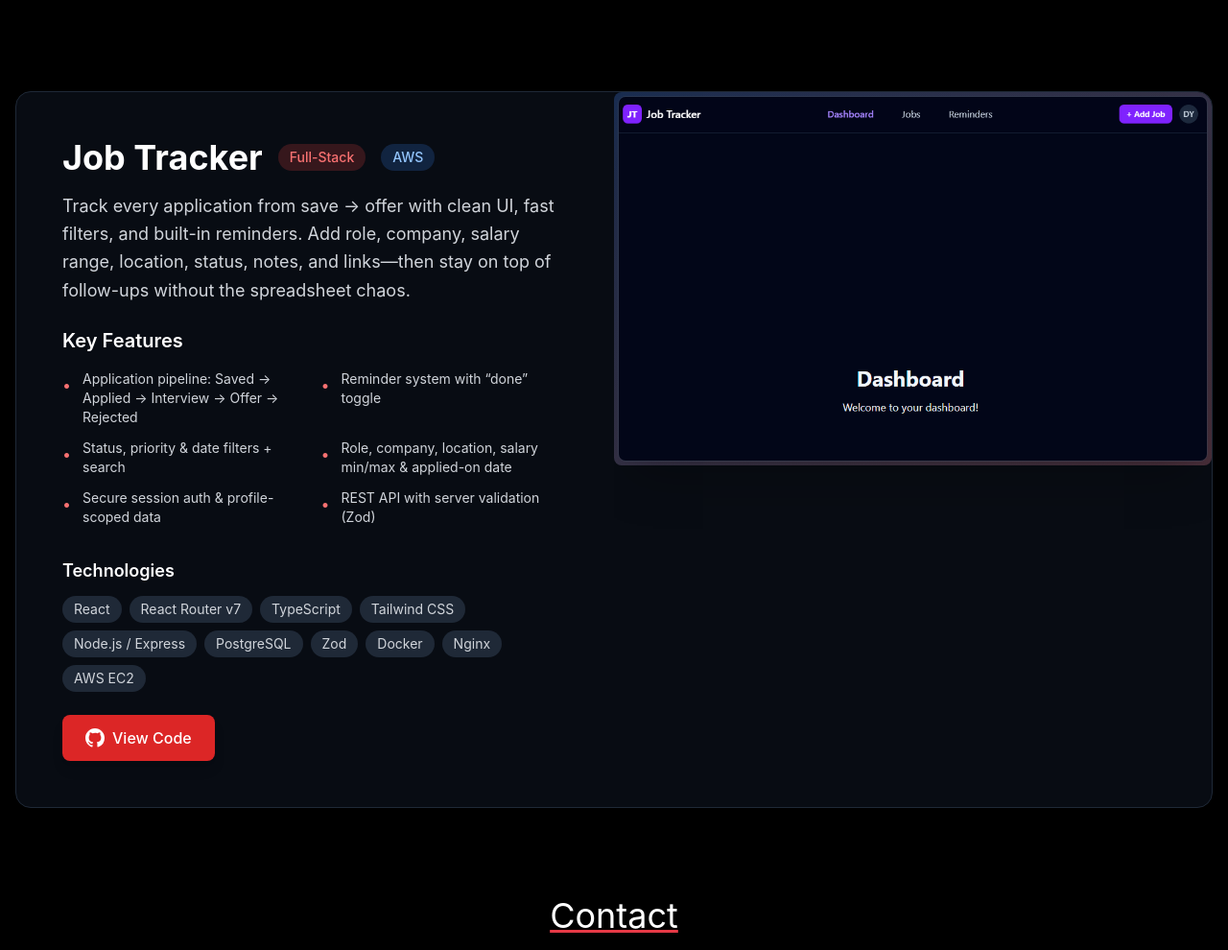
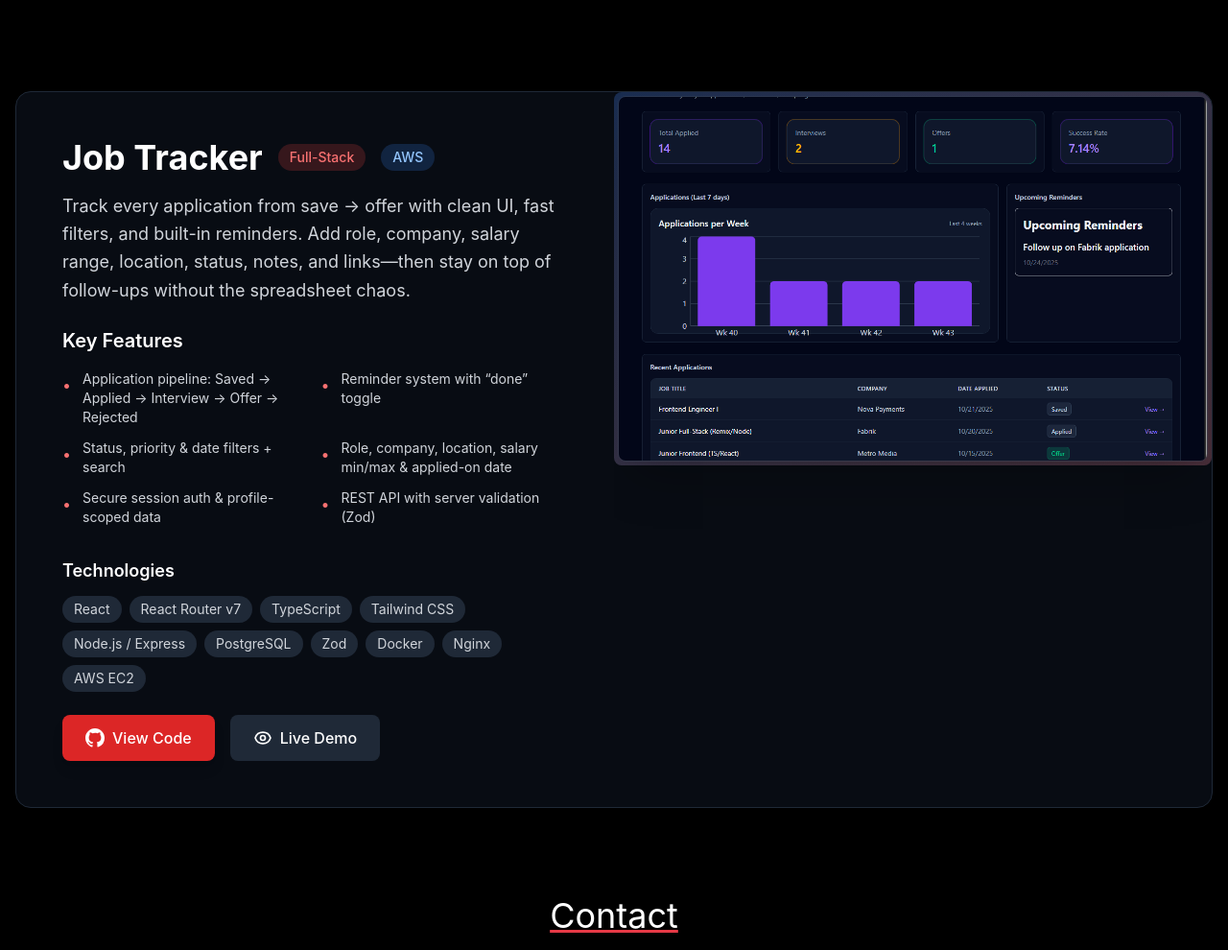
Before and after one commit to DylanKeck/portfolio-website, a website built with Vite: page index.html in a window 1280 px wide. Shown: the part 2585-3575 px from the top of the page at 96% size. Built offline with nearby package versions, Linux system fonts and the light colour scheme.

Commit message:
feat: added in updated job tracker pic and live link

```diff
--- a/index.html
+++ b/index.html
@@ -274,7 +274,7 @@
                 <div class="lg:w-1/2 relative overflow-hidden">
                     <div class="aspect-[16/10] relative bg-gradient-to-br from-gray-900 to-gray-800 p-1 rounded-lg">
                         <div class="absolute inset-0 bg-gradient-to-br from-blue-500/20 to-red-500/20 rounded-lg"></div>
-                        <img src="/public/jobtracker.png" alt="Screenshot of Job Application Tracker" class="w-full h-full object-cover rounded-lg shadow-2xl border border-gray-700/50 relative z-10">
+                        <img src="/public/dashboard.png" alt="Screenshot of Job Application Tracker" class="w-full h-full object-cover rounded-lg shadow-2xl border border-gray-700/50 relative z-10">
                         <div class="absolute inset-0 bg-gradient-to-t from-black/40 via-transparent to-transparent rounded-lg z-20 opacity-0 group-hover:opacity-100 transition-opacity duration-300"></div>
                         <div class="absolute top-4 left-4 z-30 flex gap-2 opacity-0 group-hover:opacity-100 transition-all duration-300 transform -translate-y-2 group-hover:translate-y-0">
                             <div class="w-3 h-3 bg-red-500 rounded-full"></div>
@@ -358,10 +358,9 @@
                         View Code
                         </a>
 
-                        <!-- Optional live demo -->
-                        <!--
+
                         <a
-                          href="https://your-domain.dev"
+                          href="https://job-tracker.dev"
                           target="_blank"
                           rel="noopener noreferrer"
                           class="inline-flex items-center gap-2 px-6 py-3 bg-gray-800 hover:bg-gray-700 text-white font-medium rounded-lg transition-colors duration-200"
@@ -372,7 +371,6 @@
                           </svg>
                           Live Demo
                         </a>
-                        -->
                     </div>
                 </div>
             </div>
```
